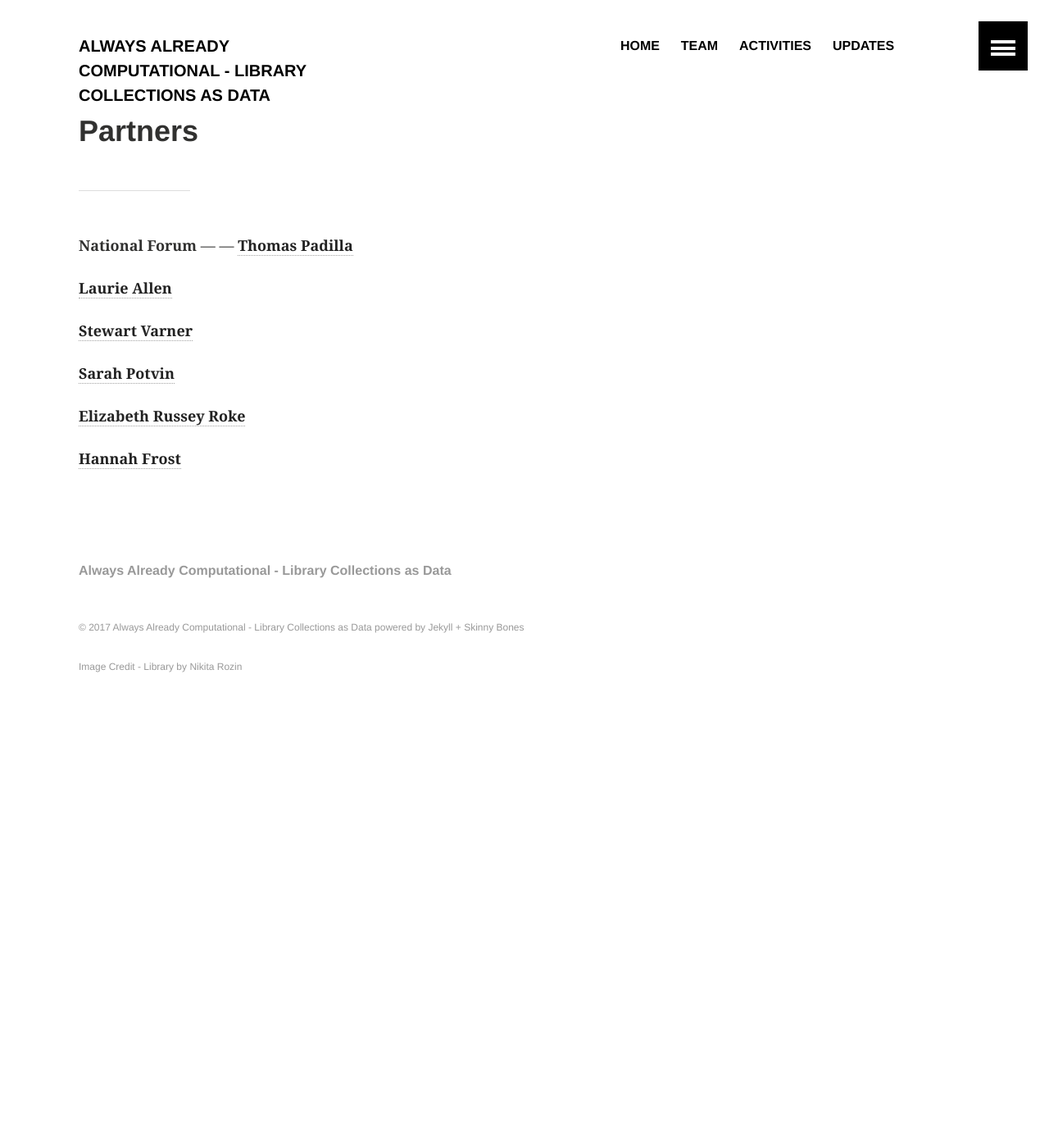
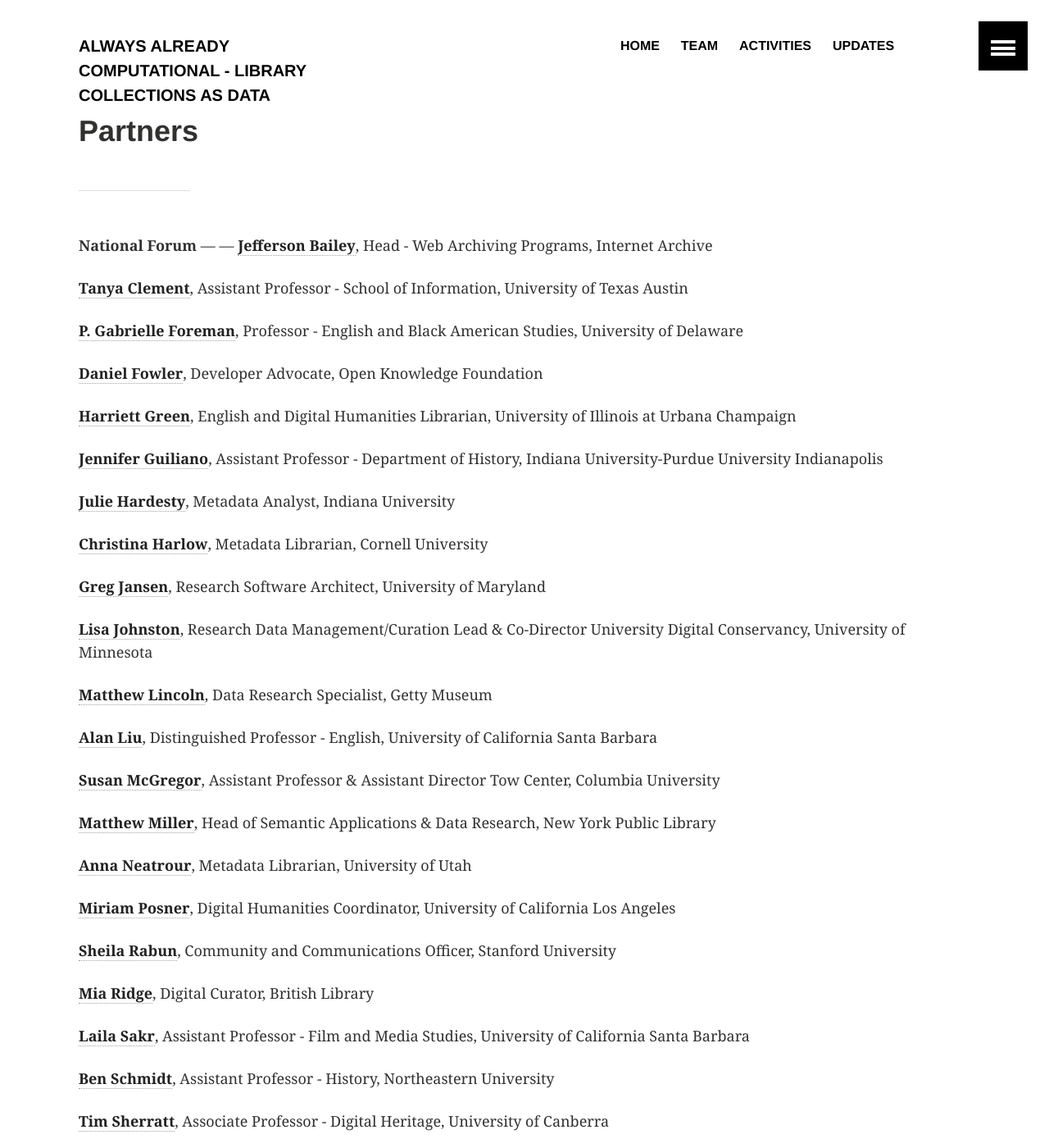
Before and after one commit to collectionsasdata/collectionsasdata.github.io, a Jekyll site: the page built from partners.md, in a window 1280 px wide and 1400 px high. Shown: the whole window at 82% size. Built offline with Jekyll 4.4.1, drawn with Linux system fonts in a browser that asks for light colours; some of the changed text lies outside the part shown.

Commit message:
Update partners.md

```diff
--- a/partners.md
+++ b/partners.md
@@ -6,14 +6,50 @@
 **National Forum**
 ---
 ---
-[**Thomas Padilla**](http://www.thomaspadilla.org/)
+[**Jefferson Bailey**](http://www.jeffersonbailey.com/), Head - Web Archiving Programs, Internet Archive
 
-[**Laurie Allen**](http://www.laurieallen.org/)
+[**Tanya Clement**](http://tanyaclement.org/), Assistant Professor - School of Information, University of Texas Austin
 
-[**Stewart Varner**](https://stewartvarner.com/)
+[**P. Gabrielle Foreman**](http://www.english.udel.edu/people/Pages/bio.aspx?i=48), Professor - English and Black American Studies, University of Delaware
 
-[**Sarah Potvin**](http://library.tamu.edu/directory/people/spotvin)
+[**Daniel Fowler**](http://www.danfowler.net/about/), Developer Advocate, Open Knowledge Foundation
 
-[**Elizabeth Russey Roke**](http://rose.library.emory.edu/about/staff-directory/roke-russey-elizabeth.html)
+[**Harriett Green**](http://harriettgreen.info/), English and Digital Humanities Librarian, University of Illinois at Urbana Champaign
 
-[**Hannah Frost**](https://profiles.stanford.edu/hannah-frost)
+[**Jennifer Guiliano**](https://profiles.stanford.edu/hannah-frost), Assistant Professor - Department of History, Indiana University-Purdue University Indianapolis
+
+[**Julie Hardesty**](http://www.juliehardesty.com/), Metadata Analyst, Indiana University
+
+[**Christina Harlow**](http://christinaharlow.com/), Metadata Librarian, Cornell University
+
+[**Greg Jansen**](https://ischool.umd.edu/faculty-staff/greg-jansen), Research Software Architect, University of Maryland
+
+[**Lisa Johnston**](https://www.lib.umn.edu/about/staff/lisa-johnston), Research Data Management/Curation Lead & Co-Director University Digital Conservancy, University of Minnesota
+
+[**Matthew Lincoln**](http://matthewlincoln.net/), Data Research Specialist, Getty Museum
+
+[**Alan Liu**](http://liu.english.ucsb.edu/), Distinguished Professor - English, University of California Santa Barbara
+
+[**Susan McGregor**](https://journalism.columbia.edu/faculty/susan-mcgregor), Assistant Professor & Assistant Director Tow Center, Columbia University
+
+[**Matthew Miller**](http://thisismattmiller.com/), Head of Semantic Applications & Data Research, New York Public Library
+
+[**Anna Neatrour**](https://about.me/anna.neatrour), Metadata Librarian, University of Utah
+
+[**Miriam Posner**](http://www.miriamposner.com/), Digital Humanities Coordinator, University of California Los Angeles
+
+[**Sheila Rabun**](http://iiif.io/news/2016/08/05/community-manager/), Community and Communications Officer, Stanford University
+
+[**Mia Ridge**](http://www.miaridge.com/), Digital Curator, British Library
+
+[**Laila Sakr**](http://www.filmandmedia.ucsb.edu/people/faculty/shereensakr/shereensakr.html), Assistant Professor - Film and Media Studies, University of California Santa Barbara
+
+[**Ben Schmidt**](http://benschmidt.org/), Assistant Professor - History, Northeastern University
+
+[**Tim Sherratt**](https://timsherratt.org/), Associate Professor - Digital Heritage, University of Canberra
+
+[**Hannah Skates Kettler**](https://www.linkedin.com/in/hannahskettler), Digital Humanities Librarian, University of Iowa
+
+[**Timothy St. Onge**](http://timstonge.weebly.com/), Cartographer, Library of Congress
+
+[**Kate Zwaard**](https://www.linkedin.com/in/kzwaard), Head of National Digital Initiatives, Library of Congress
```
